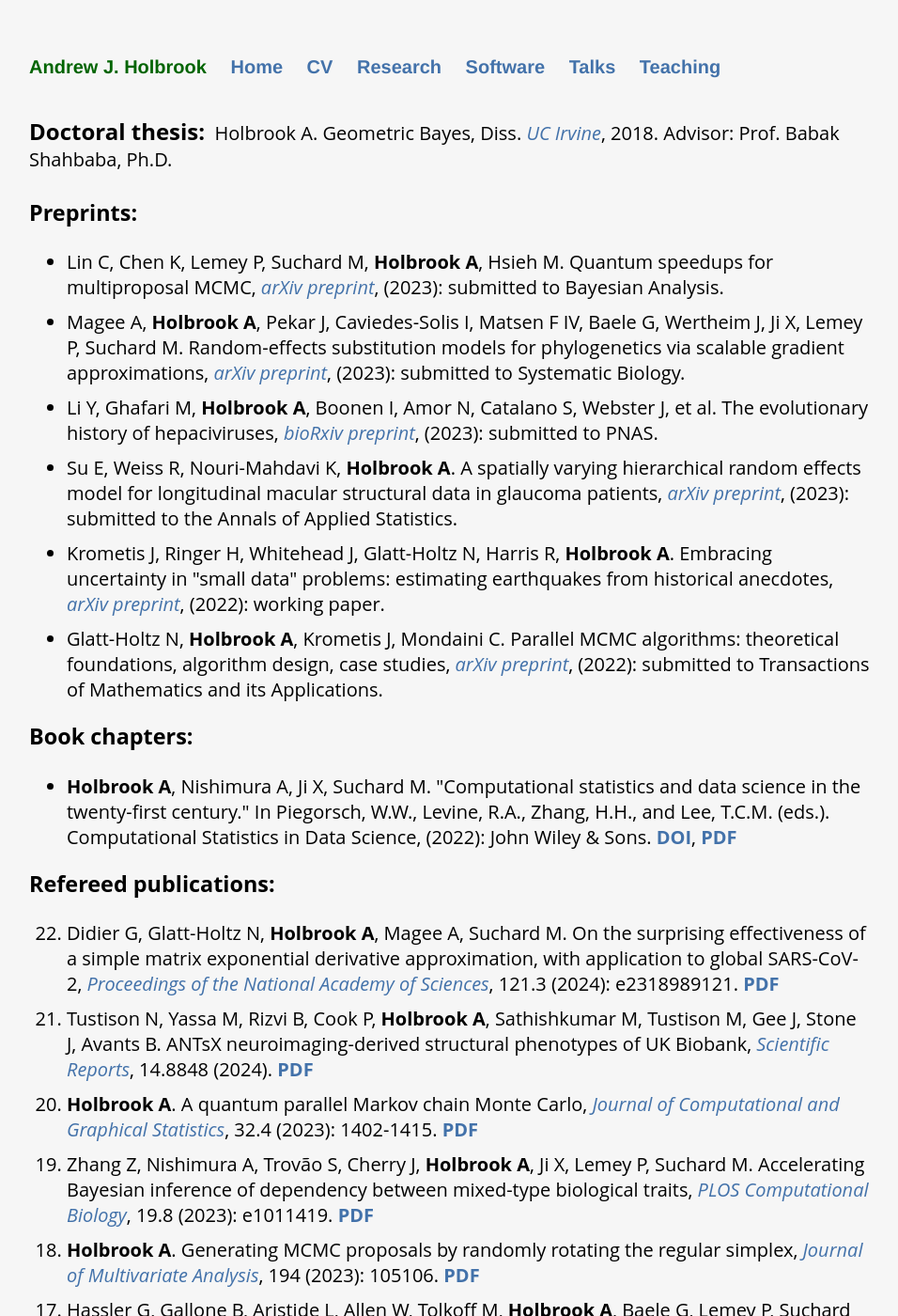
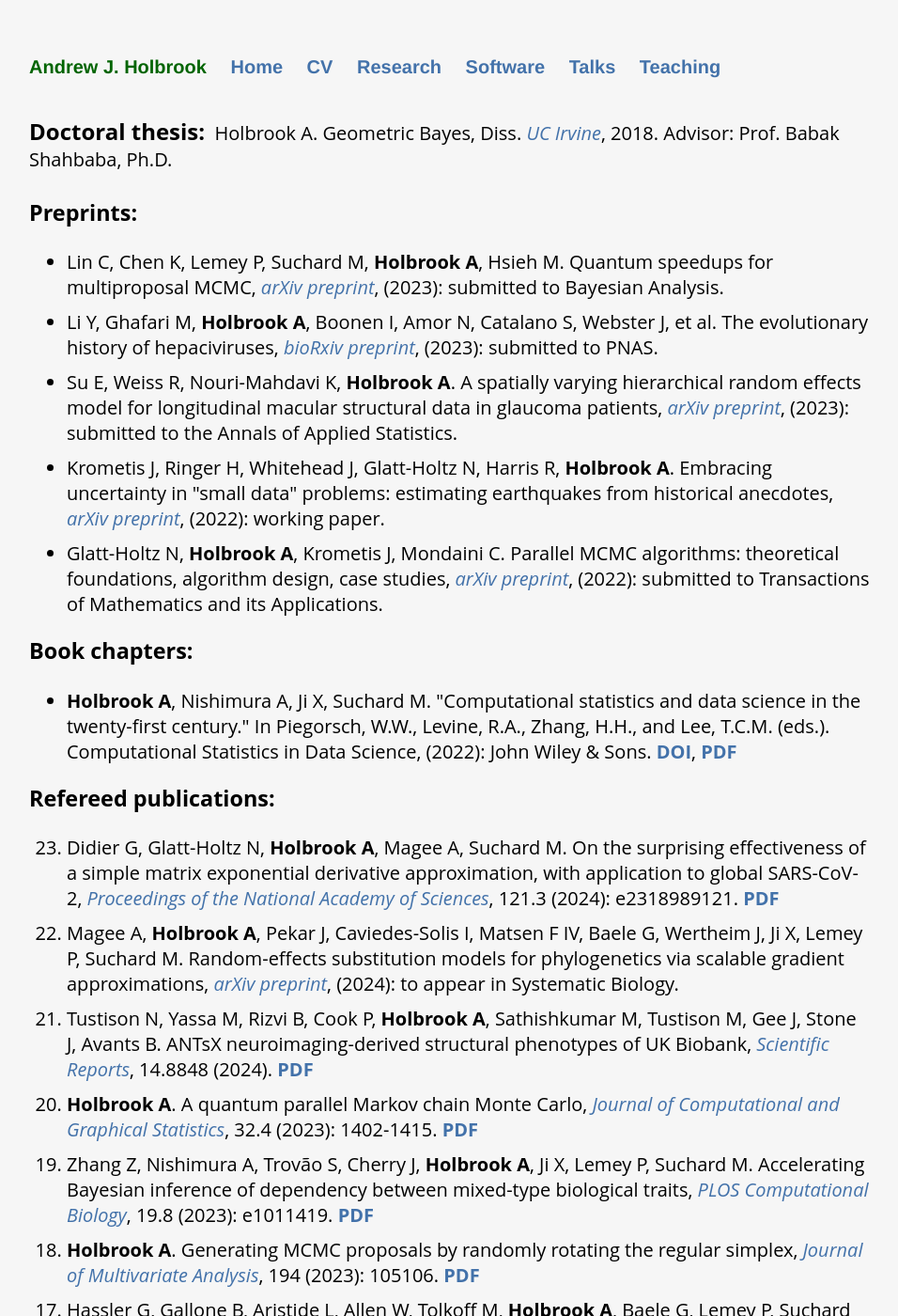
Before and after one commit to andrewjholbrook/andrewjholbrook.github.io, a Jekyll site: the page built from research.html, in a window 1280 px wide and 1400 px high. Shown: the whole window at 94% size, without its empty margins (161-1117 px from the left). Built offline with Jekyll 4.4.1, drawn with Linux system fonts in a browser that asks for light colours; a style sheet for code colours, icons or effects is not loaded; some of the changed lines change nothing that is shown.

Commit message:
Update research.html

```diff
--- a/research.html
+++ b/research.html
@@ -12,7 +12,6 @@
   <h3>Preprints:</h3>
   <ul id="preprints">
         <li> Lin C, Chen K, Lemey P, Suchard M, <b>Holbrook A</b>, Hsieh M. Quantum speedups for multiproposal MCMC, <i><a href="https://arxiv.org/abs/2312.01402" target="_blank">arXiv preprint</a></i>, (2023): submitted to Bayesian Analysis. </li>
-        <li> Magee A, <b>Holbrook A</b>, Pekar J, Caviedes-Solis I, Matsen F IV, Baele G, Wertheim J, Ji X, Lemey P, Suchard M. Random-effects substitution models for phylogenetics via scalable gradient approximations, <i><a href="https://arxiv.org/abs/2303.13642" target="_blank">arXiv preprint</a></i>, (2023): submitted to Systematic Biology.</li>
         <li> Li Y, Ghafari M, <b>Holbrook A</b>, Boonen I, Amor N, Catalano S, Webster J, et al. The evolutionary history of hepaciviruses, <i><a href="https://doi.org/10.1101/2023.06.30.547218" target="_blank">bioRxiv preprint</a></i>, (2023): submitted to PNAS. </li>
         <li> Su E, Weiss R, Nouri-Mahdavi K, <b>Holbrook A</b>. A spatially varying hierarchical random effects model for longitudinal macular structural data in glaucoma patients, <i><a href="https://arxiv.org/abs/2303.09018" target="_blank">arXiv preprint</a></i>, (2023): submitted to the Annals of Applied Statistics.</li>
         <li>Krometis J, Ringer H, Whitehead J, Glatt-Holtz N, Harris R, <b>Holbrook A</b>. Embracing uncertainty in "small data" problems: estimating earthquakes from historical anecdotes, <i><a href="https://arxiv.org/abs/2106.07797" target="_blank">arXiv preprint</a></i>, (2022): working paper. </li>
@@ -30,6 +29,7 @@
 
   <ol id="pubs" reversed>
                 <li> Didier G, Glatt-Holtz N, <b>Holbrook A</b>, Magee A, Suchard M. On the surprising effectiveness of a simple matrix exponential derivative approximation, with application to global SARS-CoV-2, <i><a href="https://doi.org/10.1073/pnas.2318989121" target="_blank">Proceedings of the National Academy of Sciences</a></i>, 121.3 (2024): e2318989121. <a href="papers/pnas.pdf" target="_blank"><b>PDF</b></a></li>
+                <li> Magee A, <b>Holbrook A</b>, Pekar J, Caviedes-Solis I, Matsen F IV, Baele G, Wertheim J, Ji X, Lemey P, Suchard M. Random-effects substitution models for phylogenetics via scalable gradient approximations, <i><a href="https://arxiv.org/abs/2303.13642" target="_blank">arXiv preprint</a></i>, (2024): to appear in Systematic Biology.</li>
                 <li> Tustison N, Yassa M, Rizvi B, Cook P, <b>Holbrook A</b>, Sathishkumar M, Tustison M, Gee J, Stone J, Avants B. ANTsX neuroimaging-derived structural phenotypes of UK Biobank, <i><a href="https://doi.org/10.1038/s41598-024-59440-6" target="_blank">Scientific Reports</a></i>, 14.8848 (2024). <a href="papers/ANTsUKB.pdf" target="_blank"><b>PDF</b></a></li>
         <li><b>Holbrook A</b>. A quantum parallel Markov chain Monte Carlo, <i><a href="https://doi.org/10.1080/10618600.2023.2195890" target="_blank">Journal of Computational and Graphical Statistics</a></i>, 32.4 (2023): 1402-1415. <a href="papers/qpmcmc.pdf" target="_blank"><b>PDF</b></a></li>
         <li>Zhang Z, Nishimura A, Trovão S, Cherry J, <b>Holbrook A</b>, Ji X, Lemey P, Suchard M. Accelerating Bayesian inference of dependency between mixed-type biological traits, <i><a href="https://doi.org/10.1371/journal.pcbi.1011419" target="_blank">PLOS Computational Biology</a></i>, 19.8 (2023): e1011419. <a href="papers/journal.pcbi.1011419.pdf" target="_blank"><b>PDF</b></a></li>
```
